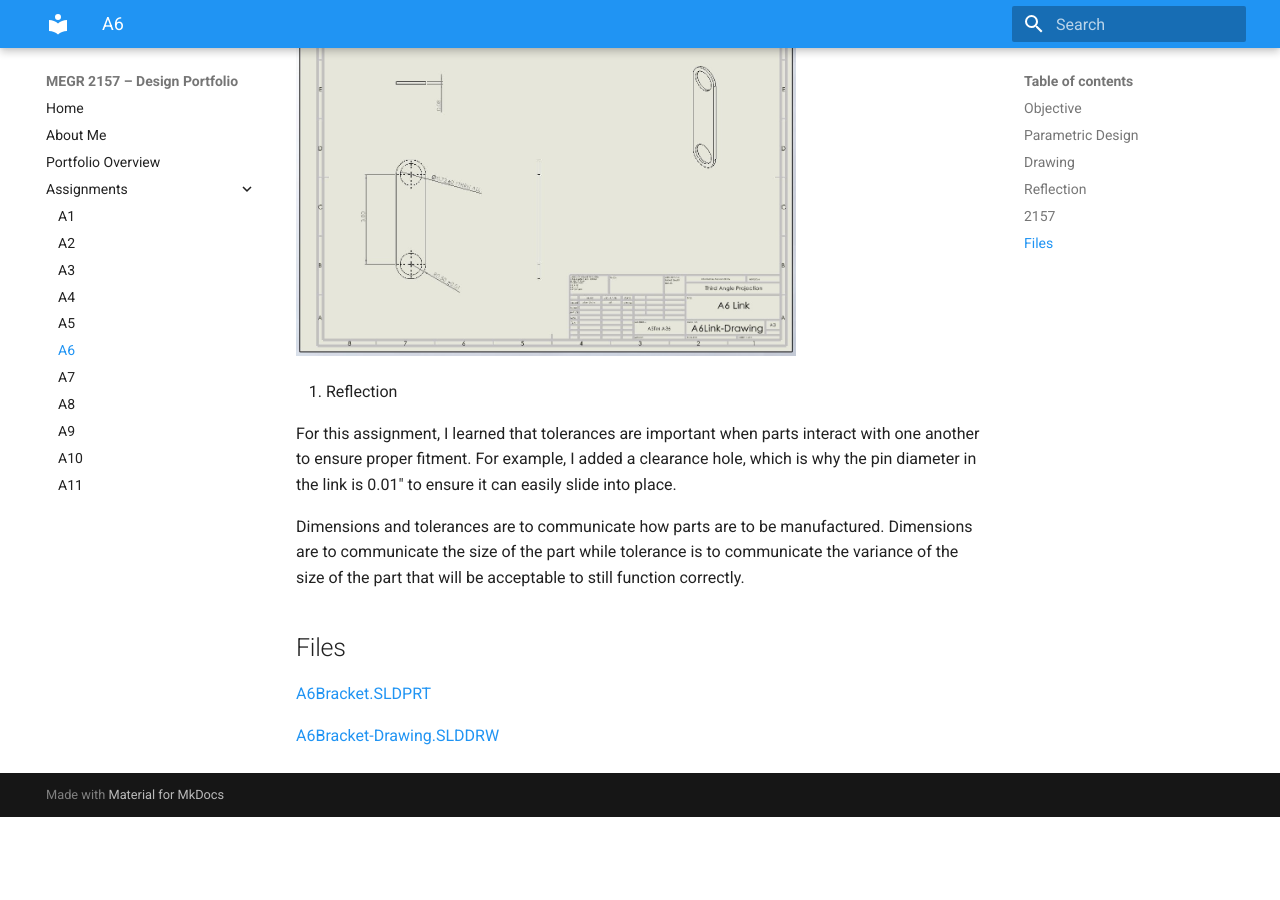
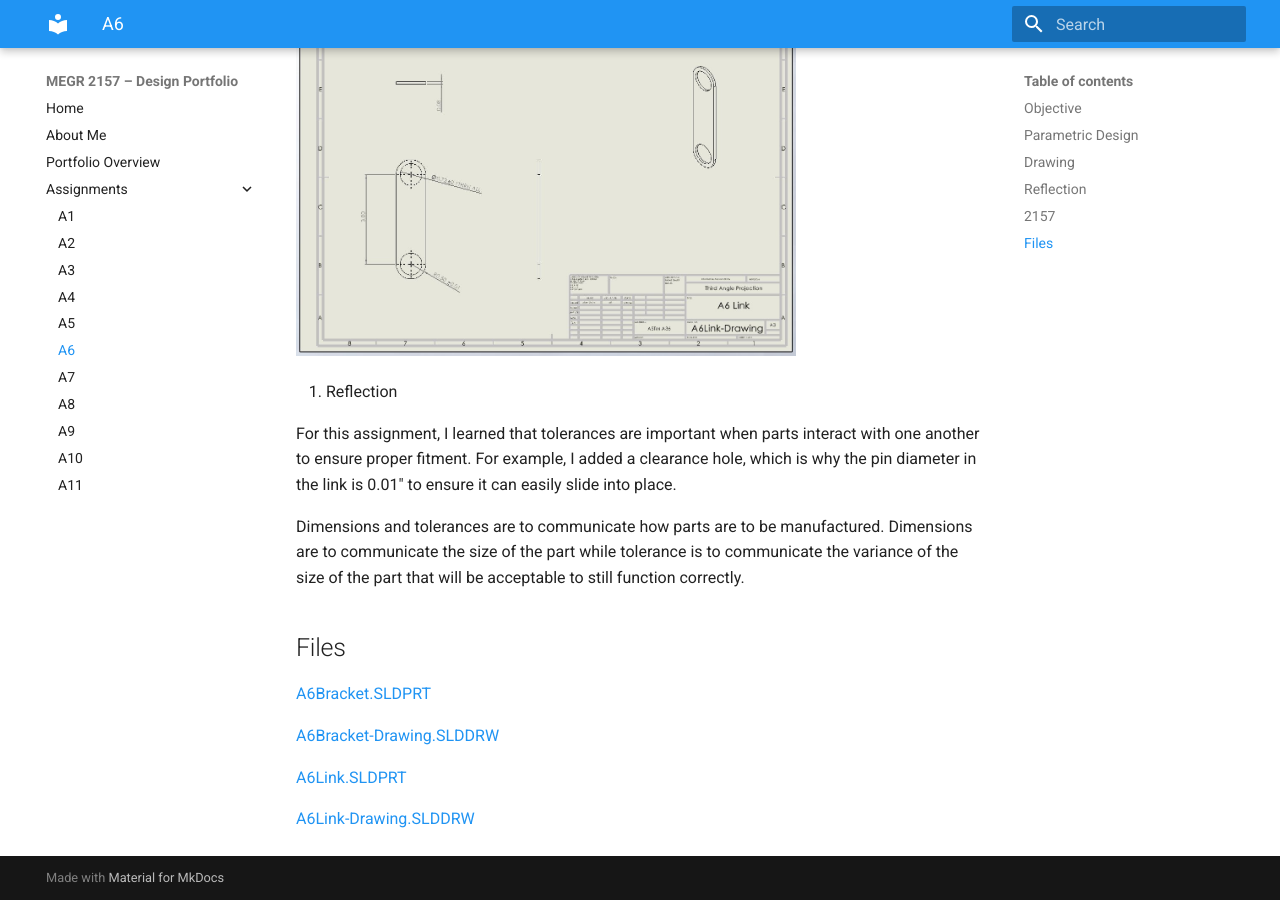
Before and after one commit to AidenGrake/megr2157-portfolio, an MkDocs documentation site: the page built from docs/assignments/A06/index.md, in a window 1280 px wide and 900 px high, scrolled down 6239 px. Built offline with MkDocs 1.6.1 and Material for MkDocs 9.7.7, drawn with Linux system fonts in a browser that asks for light colours; before the commit the page ends 7056 px from its top, so only the background shows below that.

Commit message:
Add links for A6Link files in index.md

```diff
--- a/docs/assignments/A06/index.md
+++ b/docs/assignments/A06/index.md
@@ -62,3 +62,7 @@ Dimensions and tolerances are to communicate how parts are to be manufactured. D
 [A6Bracket.SLDPRT](A6Bracket.SLDPRT)
 
 [A6Bracket-Drawing.SLDDRW](A6Bracket-Drawing.SLDDRW)
+
+[A6Link.SLDPRT](A6Link.SLDPRT)
+
+[A6Link-Drawing.SLDDRW](A6Link-Drawing.SLDDRW)
```
